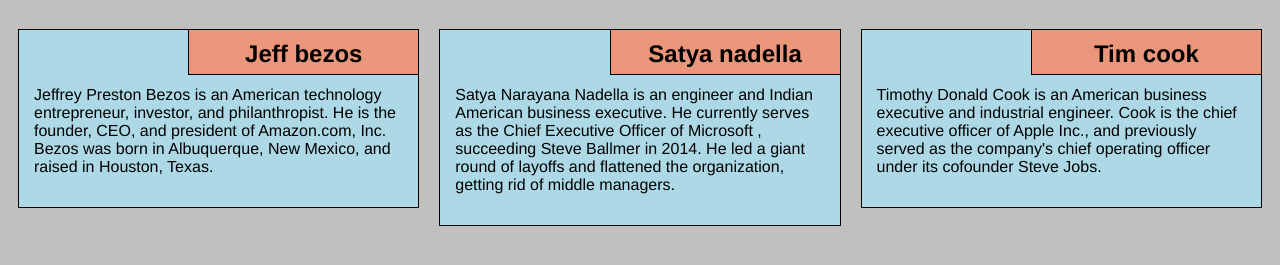
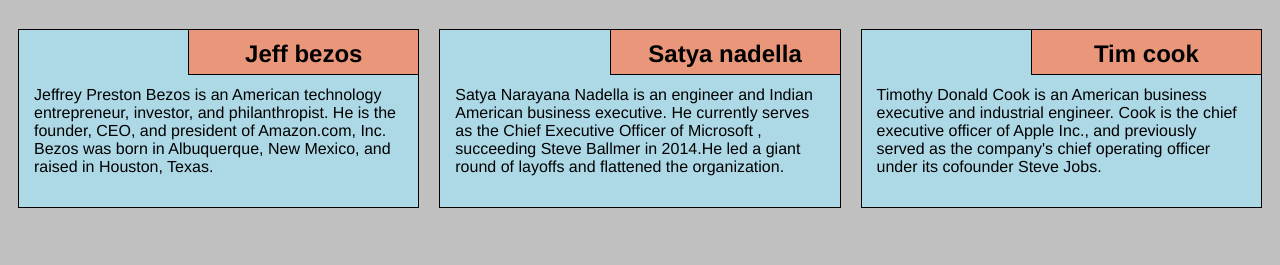
Before and after one commit to Staarvijay/courseraweb, a plain HTML site: page module-2-solution/index.html in a window 1280 px wide. Shown: the part 61-326 px from the top of the page. Drawn offline with Linux system fonts and the light colour scheme.

Commit message:
module 2 solution

```diff
--- a/module-2-solution/index.html
+++ b/module-2-solution/index.html
@@ -21,7 +21,7 @@
             <section class="satya">
                 <h2>Satya nadella</h2>
                 <p>
-                    Satya Narayana Nadella is an engineer and Indian American business executive. He currently serves as the Chief Executive Officer of Microsoft , succeeding Steve Ballmer in 2014. He led a giant round of layoffs and flattened the organization, getting rid of middle managers.
+                    Satya Narayana Nadella is an engineer and Indian American business executive. He currently serves as the Chief Executive Officer of Microsoft , succeeding Steve Ballmer in 2014.He led a giant round of layoffs and flattened the organization.
                 </p>
             </section>
         </div>
```
